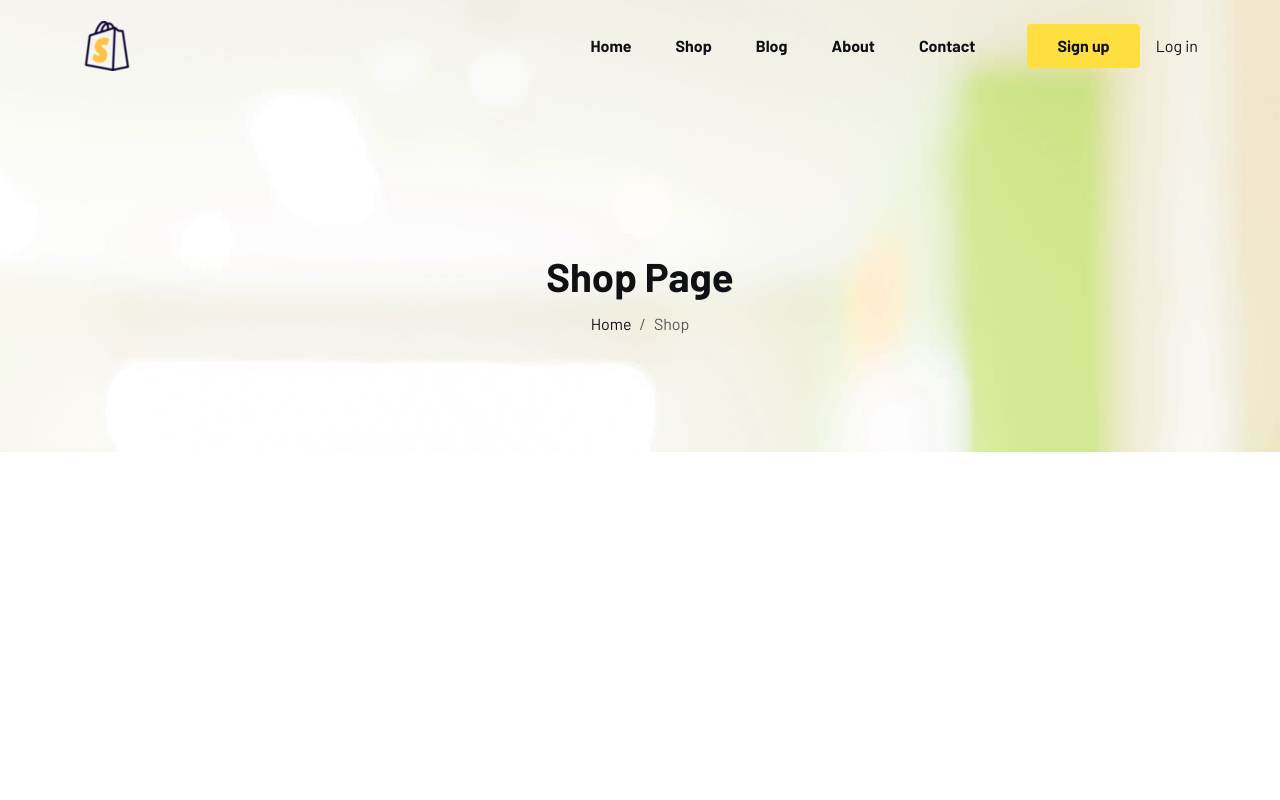
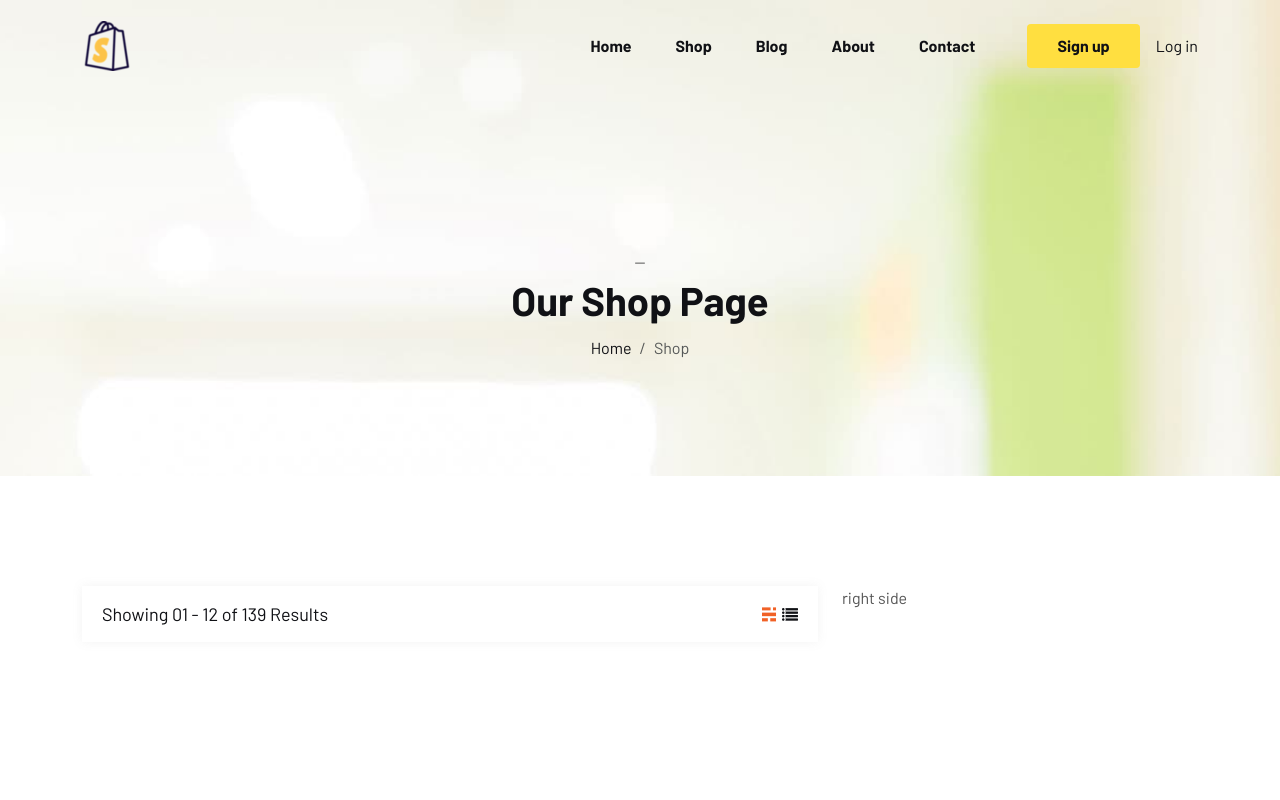
Before and after one commit to Khuyenne/ecommerce-web, a React (Vite) app: page /shop in a window 1280 px wide. Shown: the top 800 px of the page. Built offline with nearby package versions, Linux system fonts and the light colour scheme.

Commit message:
update shoppage

```diff
--- a/src/blog/Blog.jsx
+++ b/src/blog/Blog.jsx
@@ -1,8 +1,11 @@
 import React from 'react'
+import PageHeader from '../compoments/PageHeader'
 
 const Blog = () => {
   return (
-    <div>Blog</div>
+    <div>
+      <PageHeader title='Blog Page' curPage='Blogs' />
+    </div>
   )
 }
 
--- a/src/compoments/PageHeader.jsx
+++ b/src/compoments/PageHeader.jsx
@@ -1,21 +1,21 @@
 import React from "react";
 import { Link } from "react-router-dom";
 
-const PageHeader = () => {
+const PageHeader = ({title, curPage}) => {
   return (
     <div className="pageheader-section">
       <div className="container">
         <div className="row">
           <div className="col-12">
-            <div className="pageheader-content text-center">
-              <h2>Shop Page</h2>
+            <div className="pageheader-content text-center">--
+              <h2>{title}</h2>
               <nav aria-label="breadcrumb">
                 <ol className="breadcrumb justify-content-center">
                   <li className="breadcrumb-item">
                     <Link to="/">Home</Link>
                   </li>
                   <li className="breadcrumb-item active" aria-current="page">
-                    Shop
+                    {curPage}
                   </li>
                 </ol>
               </nav>
--- a/src/shop/Shop.jsx
+++ b/src/shop/Shop.jsx
@@ -1,10 +1,39 @@
-import React from 'react'
+import React, { useState } from 'react'
 import PageHeader from '../compoments/PageHeader'
 
+const showResults ="Showing 01 - 12 of 139 Results"
+
 const Shop = () => {
+  const [GridList, setGridList] = useState(true);
+
   return (
     <div>
-        <PageHeader/>
+        <PageHeader title="Our Shop Page" curPage="Shop"/>
+
+        {/** shop page */}
+        <div className="shop-page padding-tb">
+          <div className="container">
+            <div className="row justify-content-center">
+              <div className="col-lg-8 col-12">
+                <article>
+                  <div className="shop-title d-flex flex-warp justify-content-between">
+                    <p>{showResults}</p>
+                    <div className={`product-view-mode ${GridList ? "gridActive" : 'listActive'}`}>
+                      <a className="grid" onClick={() => setGridList(!GridList)}>
+                        <i className="icofont-ghost"></i>
+                      </a>
+                      <a className="list" onClick={() => setGridList(!GridList)}>
+                        <i className="icofont-listine-dots"></i>
+                      </a>
+
+                    </div>
+                  </div>
+                </article>
+              </div>
+              <div className="col-lg-4 col-12">right side</div>
+            </div>
+          </div>
+        </div>
     </div>
   )
 }
```
